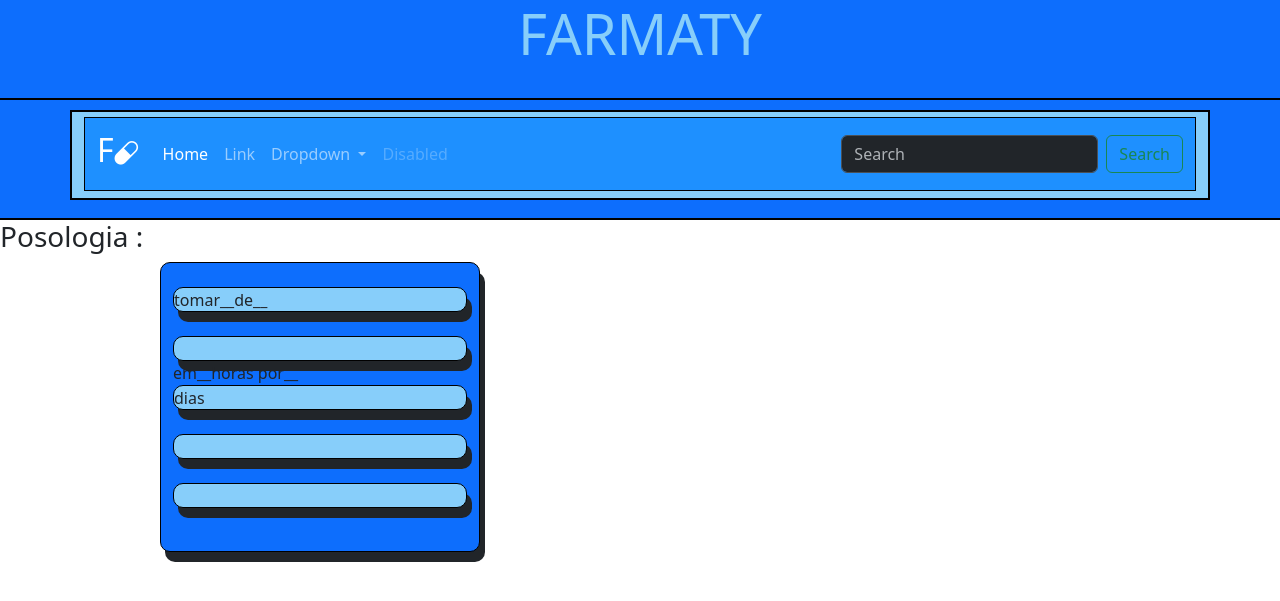
After one commit to Anaellen123/Farmaty, a Flask app: template templates/posologia.html in a window 1280 px wide. The commit adds this page. Shown: the top 601 px of the page. Run offline with Flask 3, Linux system fonts and the light colour scheme; the template is opened without the code that fills it, so the values that code supplies are empty; some libraries are stand-ins or nearby versions.

Commit message:
seventeenth commit

```diff
--- a/app.py
+++ b/app.py
@@ -12,6 +12,7 @@ def index():
 
 @app.route('/index', methods=['POST',])
 def consumo_ml():
+
     quantidade_mg_dose = request.form['dose']
     mg = request.form['mg']
     ml = request.form['ml']
@@ -19,7 +20,8 @@ def consumo_ml():
     calc1 = mg * dose_ml
     calc2 = quantidade_mg_dose * ml
     result = calc2 / calc1
-    result.append
+    result.append[result]
+
     return  redirect(url_for('index'))
 
 
--- a/templates/header.html
+++ b/templates/header.html
@@ -62,6 +62,8 @@
 
     </div>
     <!-- Fechamento-->
-    <div>{%block conteudo %} {% endblock %}</div>
+
+
+  <div>{% block conteudo %} {% endblock %}</div>
 </body>
 </html>
--- a/templates/index.html
+++ b/templates/index.html
@@ -61,12 +61,17 @@
                                 </form>
                         </section>
                         <section id="posologia">
+
                             <h3>Posologia :</h3>
 
-                            <div class="container bg-primary" id="menssagem"><br>
-                                <div class="linha "><p> tomar__de__</p></div><br>
-                                <div class="linha "></div>em__horas por__<br>
-                                <div class="linha ">dias</div><br>
+                                <div class="container bg-primary" id="menssagem"><br>
+                                {% for x in result %}
+                                <div class="linha ">
+                                    <p>x.result</p>
+                                </div><br>
+                                {% endfor %}
+                                <div class="linha "></div><p></p><br>
+                                <div class="linha "></div><br>
                                 <div class="linha "></div><br>
                                 <div class="linha "></div>
 
@@ -74,6 +79,7 @@
                             </div>
 
                         </section>
+
 
                     </div>
                 </div>
--- /dev/null
+++ b/templates/posologia.html
@@ -0,0 +1,17 @@
+{% extends "index.html" %}
+{% block conteudo %}
+                <section id="posologia">
+
+                            <h3>Posologia :</h3>
+
+                            <div class="container bg-primary" id="menssagem"><br>
+                                <div class="linha "><p> tomar__de__</p></div><br>
+                                <div class="linha "></div>em__horas por__<br>
+                                <div class="linha ">dias</div><br>
+                                <div class="linha "></div><br>
+                                <div class="linha "></div>
+
+
+                            </div>
+                </section>
+{% endblock %}
```
